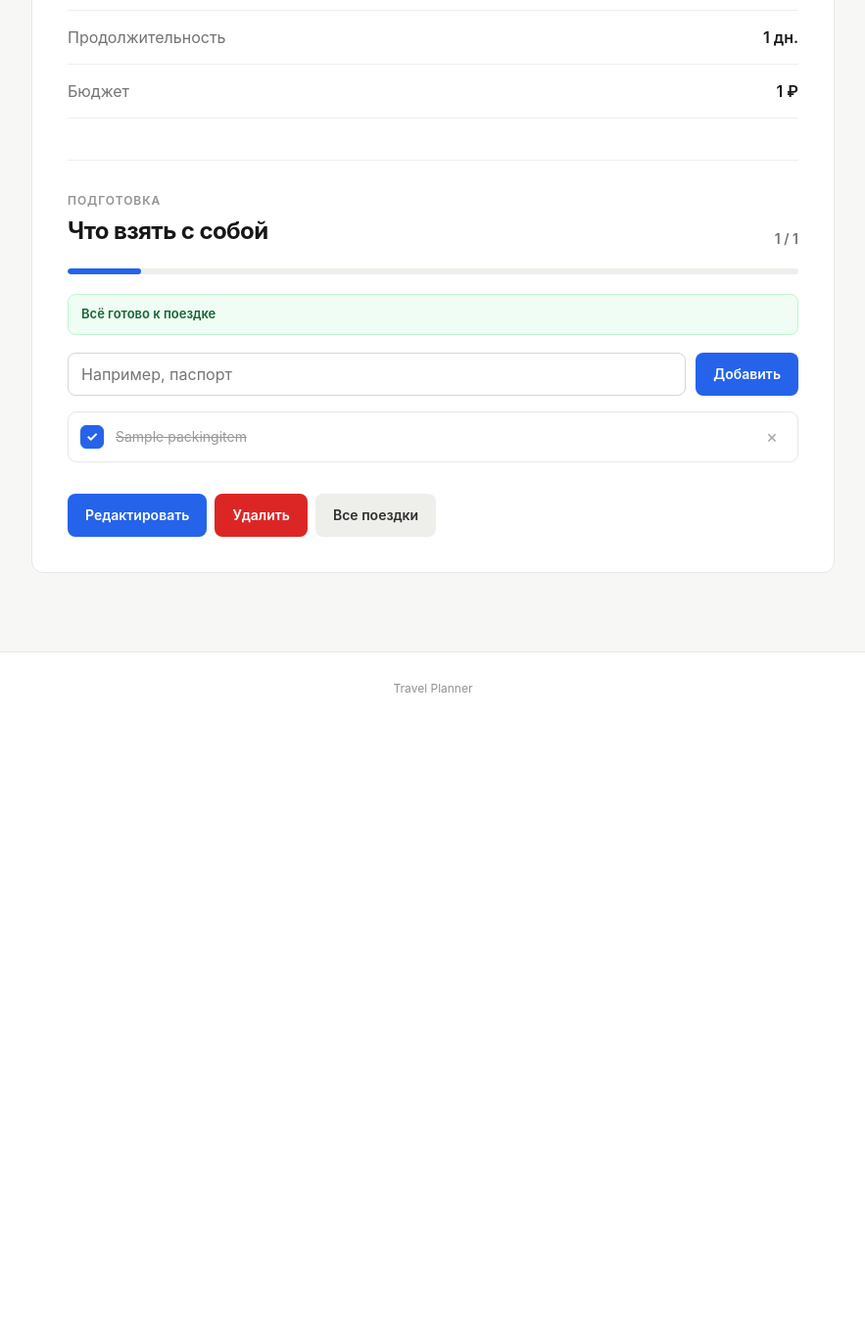
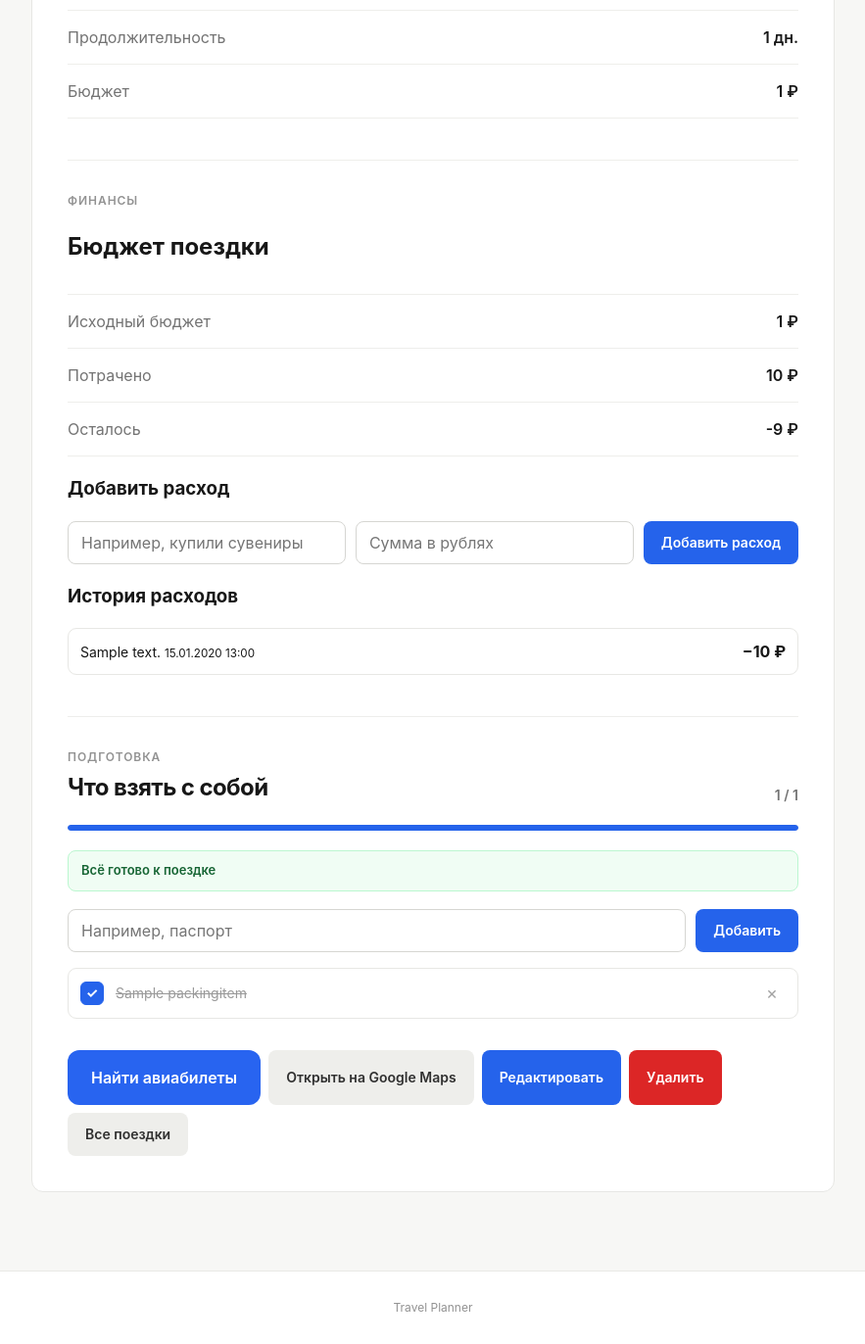
Before and after one commit to tewwas/travel-planner, a Django app: page /trips/1/ in a window 1280 px wide. Shown: the part 515-1887 px from the top of the page at 98% size, without its empty margins (198-1081 px from the left). Before the commit the page ends 1222 px from the top, so only its background shows below. Run offline with Django 5.2, Linux system fonts and the light colour scheme; a user stored in the database is signed in; data comes from the database, SQL or seed files in the repository; tables that the repository leaves empty hold one stand-in row (values such as "Sample post").

Commit message:
Обновлен trip_detail, добавлены новые функции

```diff
--- a/trips/models.py
+++ b/trips/models.py
@@ -155,3 +155,33 @@ class PackingItem(models.Model):
 
     def __str__(self):
         return self.name
+
+class Expense(models.Model):
+    trip = models.ForeignKey(
+        Trip,
+        on_delete=models.CASCADE,
+        related_name="expenses",
+        verbose_name="Поездка",
+    )
+
+    description = models.CharField(
+        max_length=200,
+        verbose_name="Описание расхода",
+    )
+
+    amount = models.PositiveIntegerField(
+        verbose_name="Сумма, ₽",
+    )
+
+    created_at = models.DateTimeField(
+        auto_now_add=True,
+        verbose_name="Дата расхода",
+    )
+
+    class Meta:
+        ordering = ["-created_at"]
+        verbose_name = "Расход"
+        verbose_name_plural = "Расходы"
+
+    def __str__(self):
+        return f"{self.description} — {self.amount} ₽"
--- a/trips/static/trips/style.css
+++ b/trips/static/trips/style.css
@@ -889,7 +889,6 @@ select {
     font-weight: 600;
 }
 
-
 /* Мобильная версия */
 @media (max-width: 700px) {
 
--- a/trips/templates/registration/login.html
+++ b/trips/templates/registration/login.html
@@ -1,4 +1,3 @@
-
 {% extends "trips/base.html" %}
 
 {% block title %}Вход — Travel Planner{% endblock %}
@@ -41,7 +40,9 @@
 
     <p>
         Ещё нет аккаунта?
-        <a href="{% url 'register' %}">Зарегистрироваться</a>
+        <a href="{% url 'register' %}" class="card-link">
+            Зарегистрироваться
+        </a>
     </p>
 </section>
 {% endblock %}
--- a/trips/templates/trips/trip_detail.html
+++ b/trips/templates/trips/trip_detail.html
@@ -61,6 +61,79 @@
 
     </div>
 
+    <section class="packing-section">
+    <p class="detail-label">Финансы</p>
+    <h2>Бюджет поездки</h2>
+
+    <div class="detail-info">
+        <div class="detail-row">
+            <span>Исходный бюджет</span>
+            <strong>{{ trip.budget }} ₽</strong>
+        </div>
+
+        <div class="detail-row">
+            <span>Потрачено</span>
+            <strong>{{ total_spent }} ₽</strong>
+        </div>
+
+        <div class="detail-row">
+            <span>Осталось</span>
+            <strong>{{ remaining_budget }} ₽</strong>
+        </div>
+    </div>
+
+    <h3>Добавить расход</h3>
+
+    <form
+        method="post"
+        action="{% url 'expense_add' trip.pk %}"
+        class="packing-form">
+
+        {% csrf_token %}
+
+        <input
+            type="text"
+            name="description"
+            placeholder="Например, купили сувениры"
+            maxlength="200"
+            required>
+
+        <input
+            type="number"
+            name="amount"
+            placeholder="Сумма в рублях"
+            min="1"
+            max="1000000000"
+            step="1"
+            required>
+
+        <button type="submit" class="button">
+            Добавить расход
+        </button>
+    </form>
+
+    <h3>История расходов</h3>
+
+    {% if expenses %}
+        <div class="packing-list">
+            {% for expense in expenses %}
+                <div class="packing-item">
+                    <span class="packing-name">
+                        {{ expense.description }}
+                        <small>
+                            {{ expense.created_at|date:"d.m.Y H:i" }}
+                        </small>
+                    </span>
+
+                    <strong>−{{ expense.amount }} ₽</strong>
+                </div>
+            {% endfor %}
+        </div>
+    {% else %}
+        <p>Пока расходов нет.</p>
+    {% endif %}
+</section>
+
 
     <section class="packing-section">
 
@@ -88,13 +161,11 @@
 
 
         <div class="packing-progress-bar">
-
             <div
                 class="packing-progress-fill"
                 id="packing-progress-fill"
-                style="width: {% if total_items %}{{ packed_items|floatformat:0 }}{% else %}0{% endif %}0%;"
-            ></div>
-
+                style="width: {% if total_items > 0 %}{% widthratio packed_items total_items 100 %}{% else %}0{% endif %}%;">
+            </div>
         </div>
 
 
@@ -226,7 +297,28 @@
 
 
     <div class="detail-actions">
-
+        <a href="https://www.aviasales.ru/"
+            target="_blank"
+            rel="noopener noreferrer"
+            style="
+                display: inline-block;
+                background-color: #2864f0;
+                color: #ffffff;
+                padding: 16px 24px;
+                border-radius: 12px;
+                text-decoration: none;
+                font-weight: 600;
+                border: none;
+            ">
+                Найти авиабилеты
+            </a>
+        <a
+            href="https://www.google.com/maps/search/?api=1&amp;query={{ trip.city.name|urlencode }}%2C%20{{ trip.country.name|urlencode }}"
+            target="_blank"
+            rel="noopener noreferrer"
+            class="button button-secondary">
+            Открыть на Google Maps
+        </a>
         <a
             href="{% url 'trip_update' trip.pk %}"
             class="button">
--- a/trips/urls.py
+++ b/trips/urls.py
@@ -1,6 +1,5 @@
 
 from django.urls import path
-
 from . import views
 
 
@@ -30,4 +29,9 @@ urlpatterns = [
         views.packing_item_delete,
         name="packing_item_delete",
     ),
+    path(
+            "trips/<int:pk>/expenses/add/",
+            views.expense_add,
+            name="expense_add",
+        ),
 ]
--- a/trips/views.py
+++ b/trips/views.py
@@ -8,7 +8,8 @@ from django.shortcuts import get_object_or_404, redirect, render
 from django.views.decorators.http import require_POST
 
 from .forms import TripForm
-from .models import City, PackingItem, Trip
+from .models import City, Expense, PackingItem, Trip
+from django.db.models import Sum
 
 
 def register(request):
@@ -57,6 +58,12 @@ def trip_detail(request, pk):
     packing_items = trip.packing_items.all()
     total_items = packing_items.count()
     packed_items = packing_items.filter(is_packed=True).count()
+    expenses = trip.expenses.all()
+    total_spent = expenses.aggregate(
+        total=Sum("amount")
+    )["total"] or 0
+
+    remaining_budget = trip.budget - total_spent
 
     return render(
         request,
@@ -66,6 +73,9 @@ def trip_detail(request, pk):
             "packing_items": packing_items,
             "total_items": total_items,
             "packed_items": packed_items,
+                        "expenses": expenses,
+            "total_spent": total_spent,
+            "remaining_budget": remaining_budget,
         },
     )
 
@@ -251,3 +261,34 @@ def packing_item_delete(request, pk):
         })
 
     return redirect("trip_detail", pk=trip_pk)
+
+@login_required
+@require_POST
+def expense_add(request, pk):
+    trip = get_object_or_404(
+        Trip,
+        pk=pk,
+        owner=request.user,
+    )
+
+    description = request.POST.get("description", "").strip()
+    amount_text = request.POST.get("amount", "").strip()
+
+    try:
+        amount = int(amount_text)
+    except (TypeError, ValueError):
+        amount = 0
+
+    if description and 0 < amount <= 1000000000:
+        Expense.objects.create(
+            trip=trip,
+            description=description,
+            amount=amount,
+        )
+    else:
+        messages.error(
+            request,
+            "Введи описание и положительную сумму расхода.",
+        )
+
+    return redirect("trip_detail", pk=trip.pk)
```
Also changed, not shown: trips/migrations/0005_expense.py (added).
